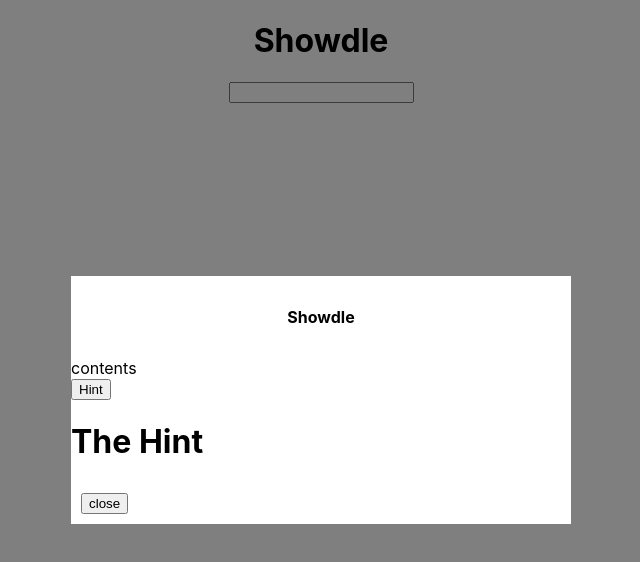
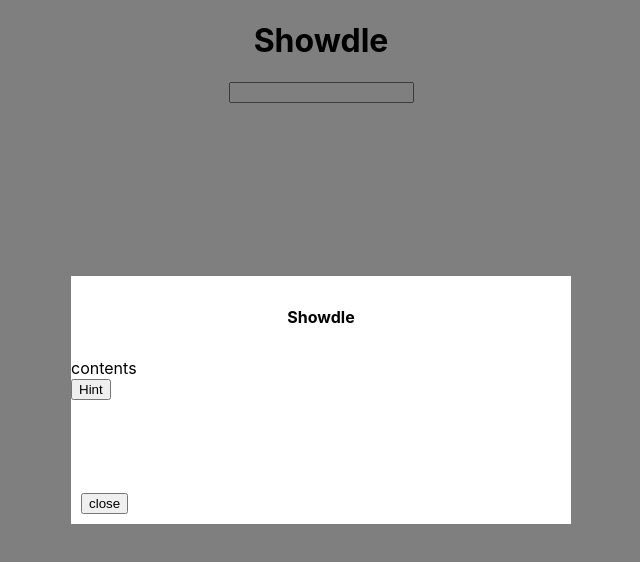
Before and after one commit to jasonz23/movie-search, a React (Create React App) app: page / in a window 1280 px wide. Shown: the top 562 px of the page, without its empty margins (319-959 px from the left). Built offline with nearby package versions, Linux system fonts and the light colour scheme.

Commit message:
hint button works

```diff
--- a/src/App.js
+++ b/src/App.js
@@ -15,7 +15,7 @@ function App() {
       <h1 className = "title" onClick = {changeModal}>Showdle</h1>
       <Input />
       {/* <button onClick = {changeModal}> show modal</button> */}
-      <Modal onClose = {() => setModal(false)} show = {showModal} setDifficulty = {() => setDiff(!diff)}/>
+      <Modal onClose = {() => setModal(false)} show = {showModal} setDifficulty = {() => setDiff(!diff)} diff = {diff}/>
     </div>
   );
 }
--- a/src/Modal/Modal.css
+++ b/src/Modal/Modal.css
@@ -25,5 +25,9 @@
 }
 
 .hint-n {
-    text-decoration-color: #fff;
+    color: #fff;
 }
+
+.hint-y {
+    color: black;
+}
```
